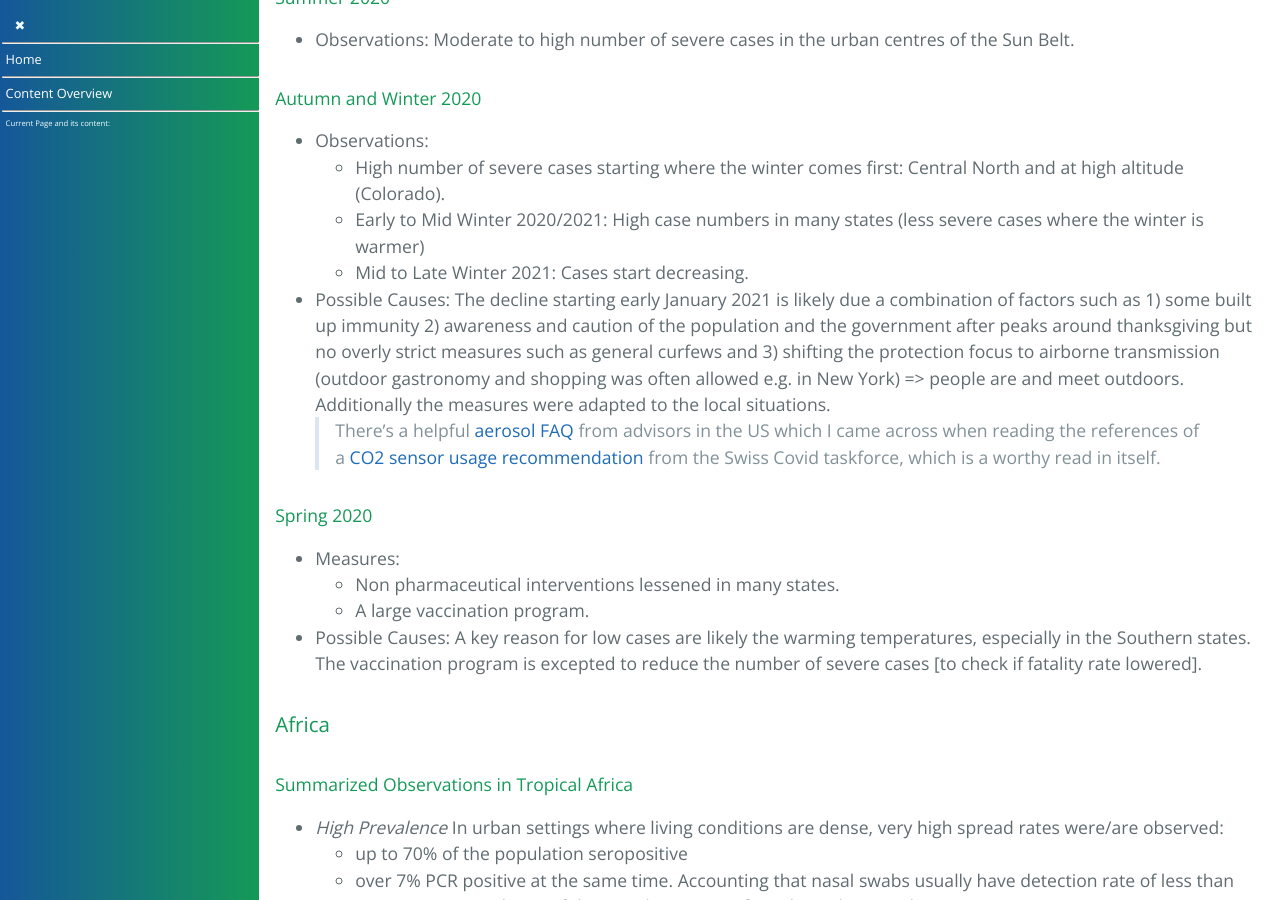
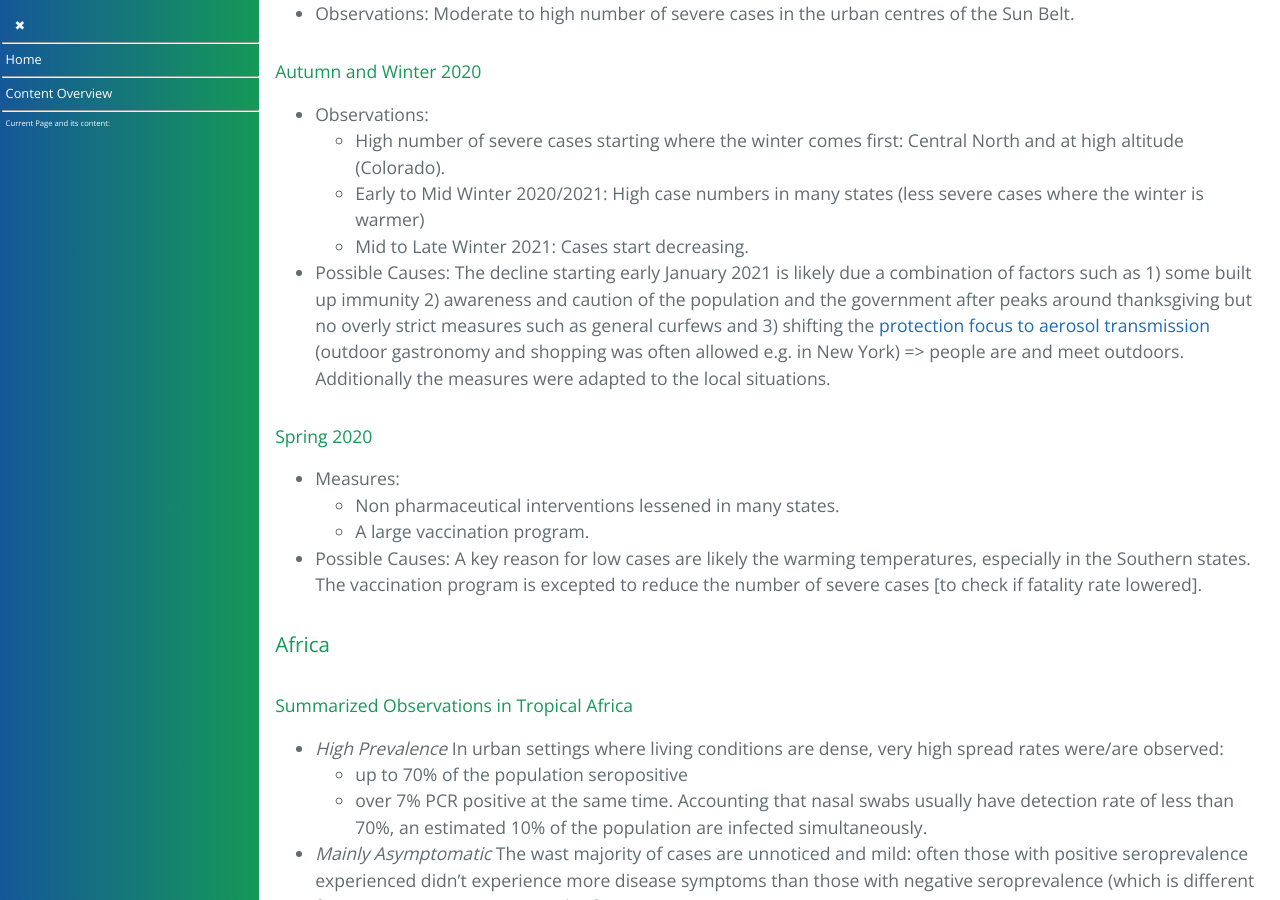
Before and after one commit to forestgrape/coronavirus, a Jekyll site: the page built from 5_epidemiological/spread_analyses.md, in a window 1280 px wide and 900 px high, scrolled down 9421 px. Built offline with Jekyll 4.4.1, drawn with Linux system fonts in a browser that asks for light colours; our own code applies the rules of GitHub Pages for plain Markdown files; some of the changed text lies outside the part shown.

Commit message:
formulations

```diff
--- a/5_epidemiological/spread_analyses.md
+++ b/5_epidemiological/spread_analyses.md
@@ -262,8 +261,8 @@ For regions across the world the following is analysed:
   * High number of severe cases starting where the winter comes first: Central North and at high altitude (Colorado).
   * Early to Mid Winter 2020/2021: High case numbers in many states (less severe cases where the winter is warmer)
   * Mid to Late Winter 2021: Cases start decreasing.
-* Possible Causes: The decline starting early January 2021 is likely due a combination of factors such as 1) some built up immunity 2) awareness and caution of the population and the government after peaks around thanksgiving but no overly strict measures such as general curfews and 3) shifting the protection focus to airborne transmission (outdoor gastronomy and shopping was often allowed e.g. in New York) => people are and meet outdoors. Additionally the measures were adapted to the local situations.
-  > There's a helpful [aerosol FAQ](#marr-aerosol-faq) from advisors in the US which I came across when reading the references of a [CO2 sensor usage recommendation](#stocker) from the Swiss Covid taskforce, which is a worthy read in itself.
+* Possible Causes: The decline starting early January 2021 is likely due a combination of factors such as 1) some built up immunity 2) awareness and caution of the population and the government after peaks around thanksgiving but no overly strict measures such as general curfews and 3) shifting the [protection focus to aerosol transmission](../7_social/controlling.md) (outdoor gastronomy and shopping was often allowed e.g. in New York) => people are and meet outdoors. Additionally the measures were adapted to the local situations.
+
 
 #### Spring 2020
 * Measures:
@@ -1196,18 +1195,6 @@ LIN, K., YEE-TAK FONG, D., ZHU, B., & KARLBERG, J. (2006).
 Epidemiology and Infection, 134(2), 223-230. <https://doi.org/10.1017/S0950268805005054>
 
 
-### Aerosol Transmission
-
-<!--move to corresponding pages-->
-
-##### Marr-aerosol-faq
-**FAQs on Protecting Yourself from COVID-19 Aerosol Transmission**
-Shortcut to this page: <https://tinyurl.com/FAQ-aerosols> Version: 1.87, 9-Dec-2020
-
-##### Stocker
-**On the use of CO2 sensors in schools and other indoor environments**
-<https://sciencetaskforce.ch/wp-content/uploads/2021/04/CO2_sensors12Apr21-EN.pdf>
-
 
 
 
```
Also changed, not shown: other parts of 5_epidemiological/spread_analyses.md (+0 -1 lines).
